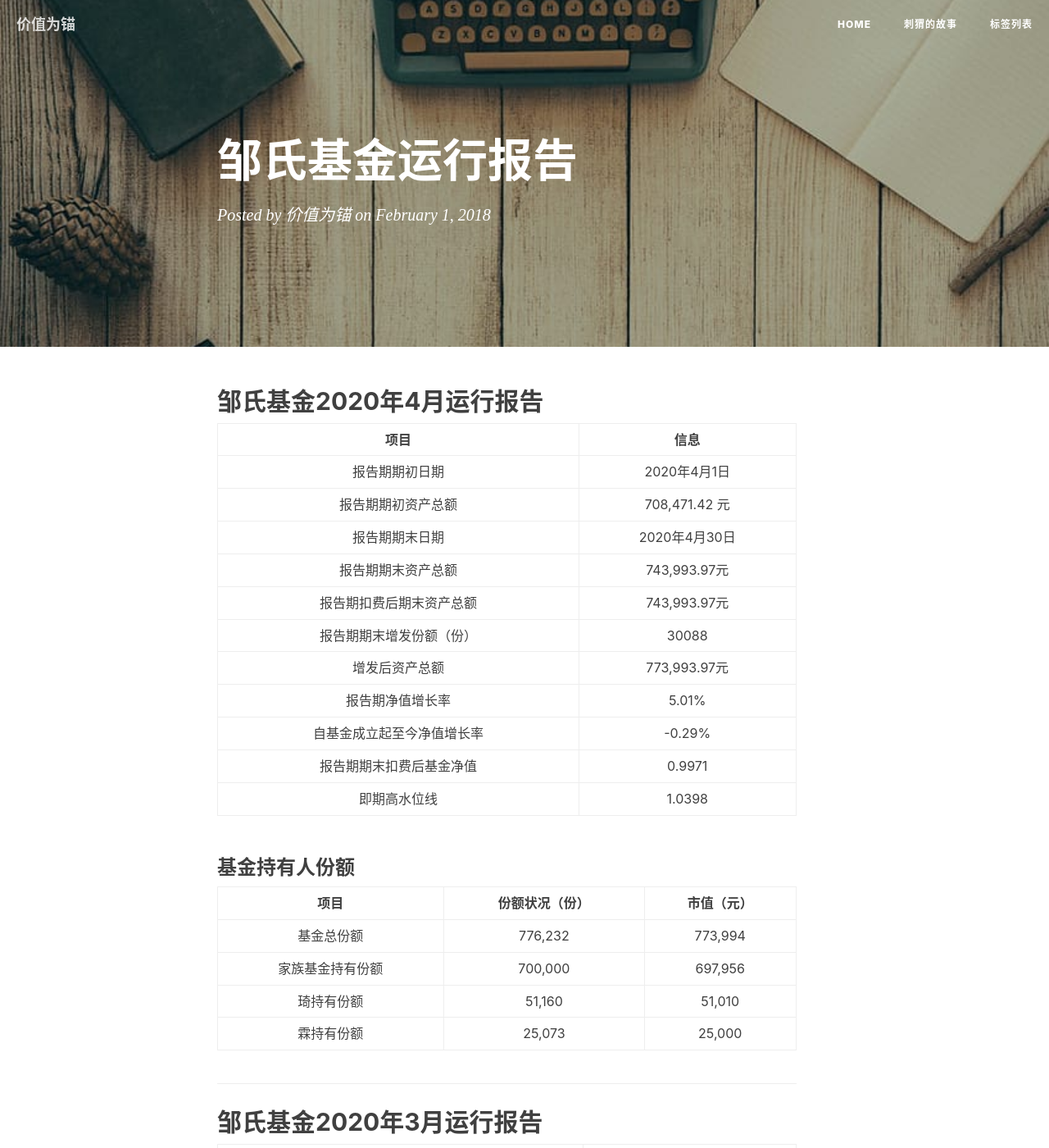
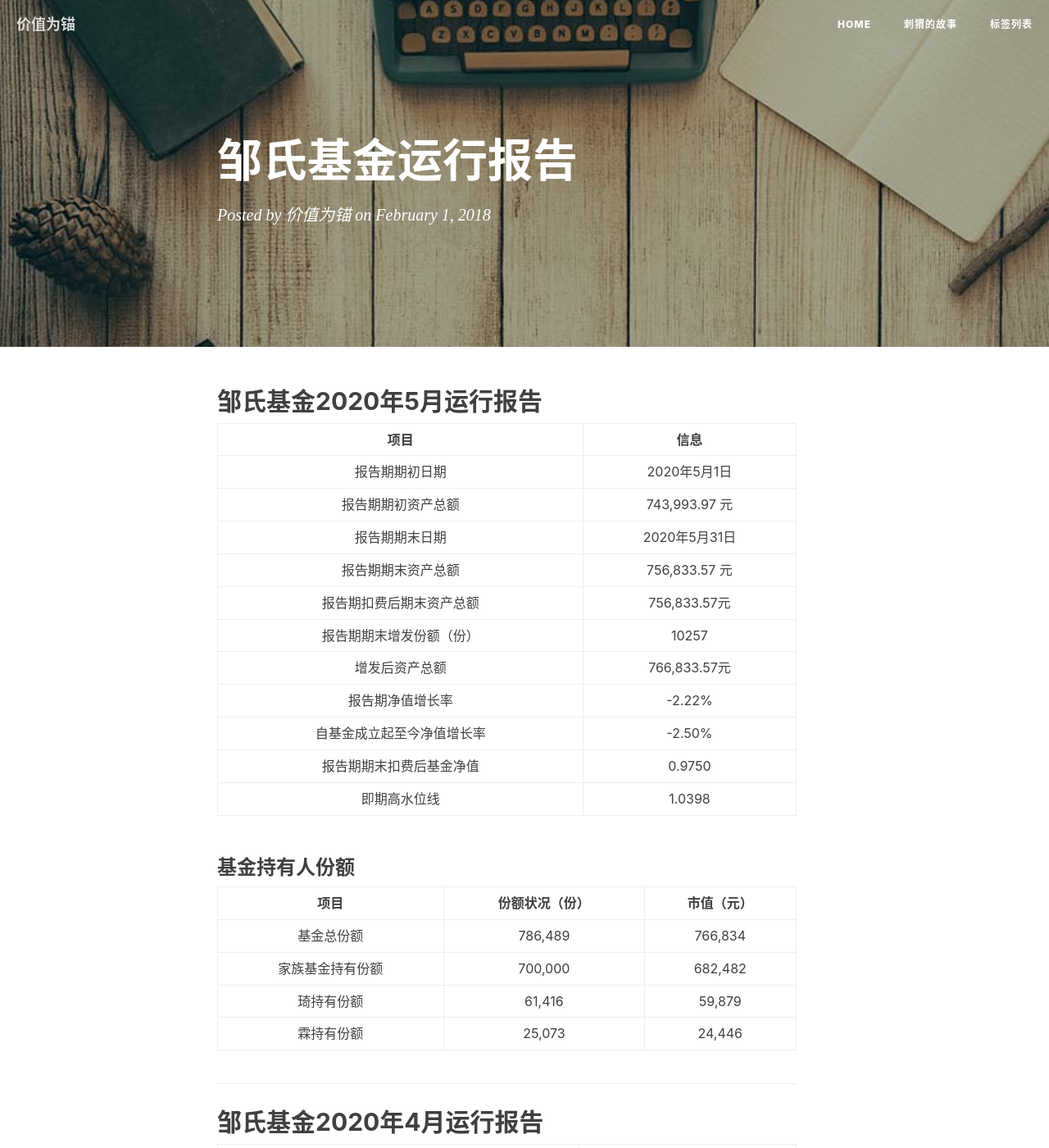
Before and after one commit to zoustephen/zoustephen.github.io, a Jekyll site: the page built from _posts/2018-02-01-zou.md, in a window 1280 px wide and 1400 px high. Shown: the whole window at 82% size. Built offline with Jekyll 4.4.1, drawn with Linux system fonts in a browser that asks for light colours; nearby versions of some CDN libraries; comment, search, counter and statistics services are not loaded.

Commit message:
Update 邹氏基金运行报告

```diff
--- a/_posts/2018-02-01-zou.md
+++ b/_posts/2018-02-01-zou.md
@@ -4,6 +4,35 @@ layout: post
 categories: ''
 tags: ''
 ---
+## 邹氏基金2020年5月运行报告
+
+
+项目|信息
+:-: | :-: | :-:
+报告期期初日期	|2020年5月1日 <br>
+报告期期初资产总额	| 743,993.97 元<br>
+报告期期末日期	|2020年5月31日<br>
+报告期期末资产总额|	756,833.57 元<br>
+报告期扣费后期末资产总额	|756,833.57元<br>
+报告期期末增发份额（份）	|10257
+增发后资产总额	|766,833.57元
+报告期净值增长率|	-2.22%<br>
+自基金成立起至今净值增长率|	-2.50%<br>
+报告期期末扣费后基金净值	|0.9750<br>
+即期高水位线	|1.0398<br>
+
+### 基金持有人份额
+
+项目	|份额状况（份）|	市值（元）
+:-: | :-: | :-: | :-:
+基金总份额	 |786,489	 	 |766,834
+家族基金持有份额	 |700,000	 	|682,482
+琦持有份额         |61,416             |59,879
+霖持有份额         |25,073                |24,446
+
+***
+
+
 ## 邹氏基金2020年4月运行报告
 
 
```
